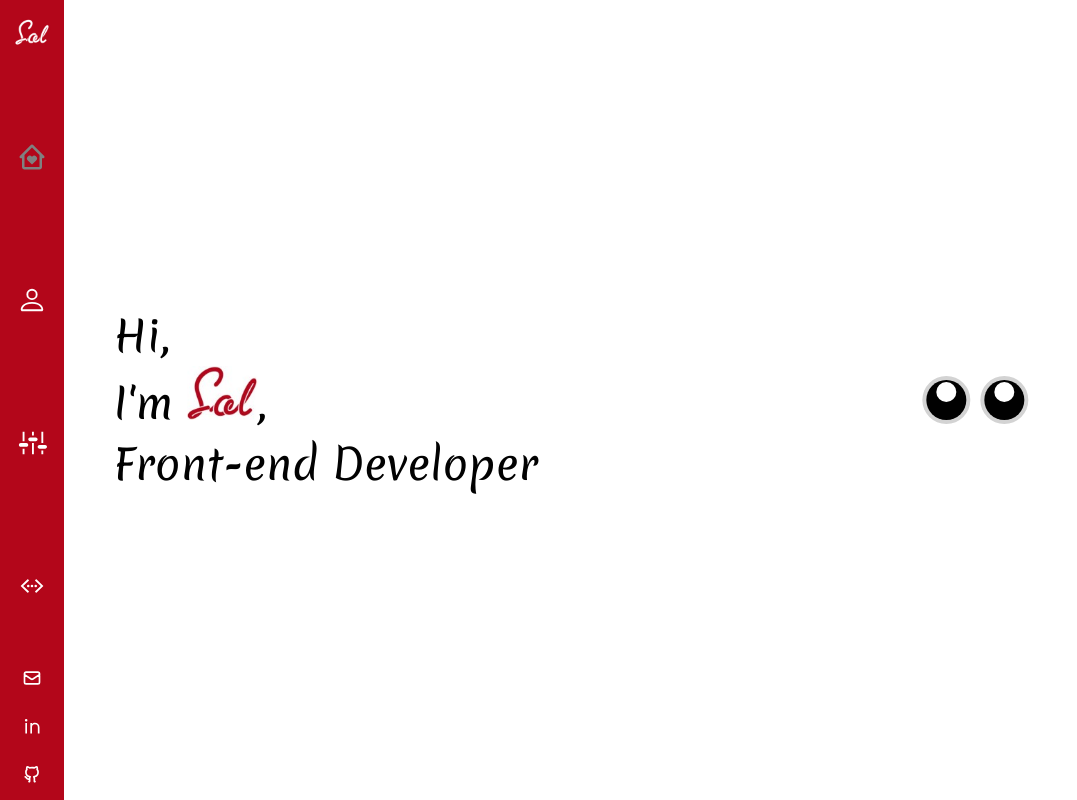
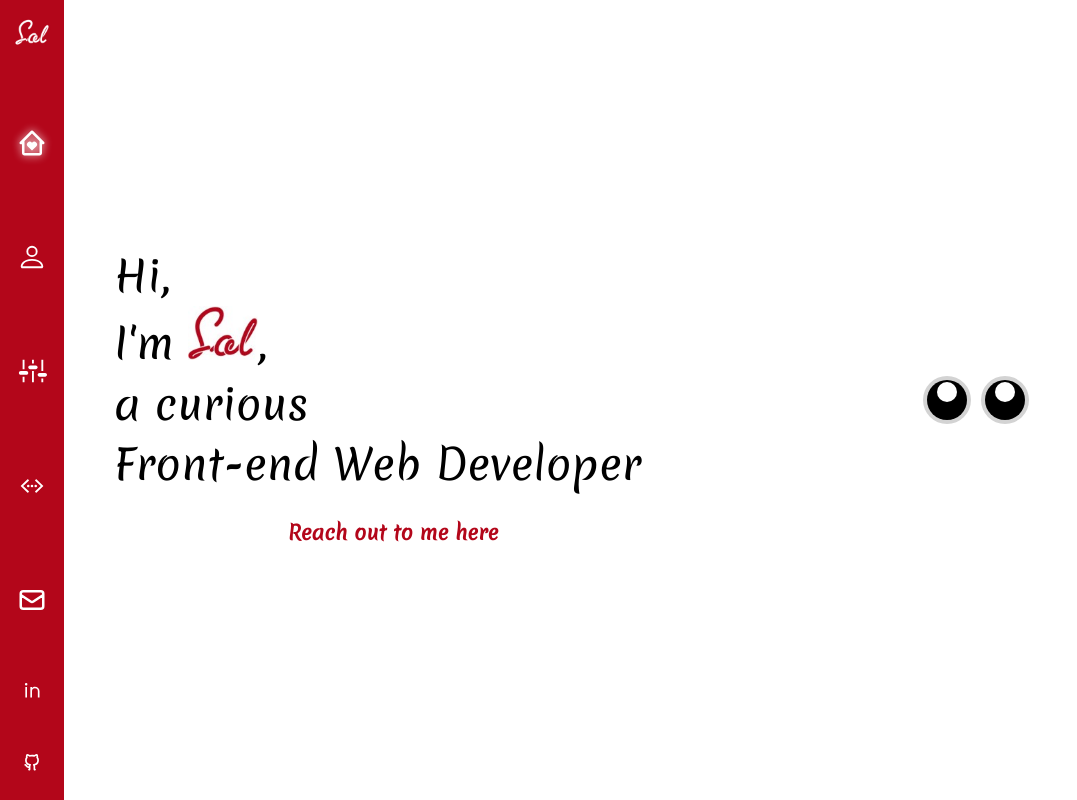
Before and after one commit to Solymaz/Solmaz-Portfolio, a React (Create React App) app: page / in a window 1280 px wide. Shown: the whole page, without its empty margins (0-1077 px from the left). Built offline with nearby package versions, Linux system fonts and the light colour scheme.

Commit message:
changed page animation and active style

```diff
--- a/src/Pages/Contact/Contact.js
+++ b/src/Pages/Contact/Contact.js
@@ -27,13 +27,13 @@ const Contact = () => {
       className="contactMe"
     >
       <div className="text">
-        <h1>Contact me</h1>
+        <h1>Reach out to me</h1>
         <p>
-          As a junior frontend developer I am intersetd in opportunities that
-          provides me whit the chance to learn and practice modent frontend
-          developemnt by doing. However, please do not hesitate to hit me up if
-          you have any other question. I would also be very happy to know your
-          opinion and get your cponstruvtive feedback about my work.
+          As a junior frontend developer I am interested in opportunities that
+          provides me with the chance of learning modern frontend development by
+          doing. However, please do not hesitate to hit me up if you have any
+          other questions. Constructive feedback on my work is greatly
+          appreciated.
         </p>
       </div>
       <form onSubmit={handleSubmit(onSubmit)} className="form">
--- a/src/Pages/Home/Home.js
+++ b/src/Pages/Home/Home.js
@@ -1,5 +1,6 @@
 import React from "react";
 import { motion } from "framer-motion";
+import { Link } from "react-router-dom";
 import "./home.css";
 import MouseTracker from "./components/MouseTracker/MouseTracker";
 import { pageVariants, pageTransition } from "../../Style/Animations";
@@ -18,8 +19,12 @@ const Home = () => {
         Hi,
         <br />
         I'm <img src="name.jpg" className="name" alt="name" />,
+        <br />a curious
         <br />
-        Front-end Developer
+        Front-end Web Developer
+        <div className="reachMe">
+          <Link to="/contact">Reach out to me here</Link>
+        </div>
       </div>
       <div className="eyes">
         <MouseTracker />
--- a/src/Pages/Home/home.css
+++ b/src/Pages/Home/home.css
@@ -18,3 +18,17 @@
 .name {
   max-width: 70px;
 }
+.reachMe {
+  text-align: center;
+}
+.reachMe a {
+  text-decoration: none;
+  color: #b3061a;
+  font-size: 20px;
+  font-weight: bold;
+  transition: all 200ms ease-in;
+  margin-top: 20px;
+}
+.reachMe a:hover {
+  font-size: 22px;
+}
--- a/src/Style/Animations.js
+++ b/src/Style/Animations.js
@@ -1,23 +1,18 @@
 export const pageVariants = {
   initial: {
     opacity: 0,
-    x: "-100vw",
-    scale: 0.7,
+    scale: 0.8,
   },
   in: {
     opacity: 1,
-    x: 0,
     scale: 1,
   },
   out: {
     opacity: 0,
-    x: "-100vw",
-    scale: 1.3,
+    scale: 0.8,
   },
 };
 
 export const pageTransition = {
-  type: "tween",
-  ease: "anticipate",
-  duration: 0.8,
+  duration: 0.7,
 };
--- a/src/components/Navbar/Navbar.js
+++ b/src/components/Navbar/Navbar.js
@@ -26,11 +26,11 @@ const Navbar = () => {
         <NavLink to="/projects" className="navItem" activeClassName="selected">
           <IoIosCodeWorking />
         </NavLink>
+        <NavLink to="/contact" className="navItem" activeClassName="selected">
+          <HiOutlineMail />
+        </NavLink>
       </div>
       <div className="contact">
-        <NavLink to="/contact" activeClassName="selected" className="link">
-          <HiOutlineMail />
-        </NavLink>
         <a
           href="https://www.linkedin.com/in/solmaz-seyedmousavi/"
           target="_blank"
--- a/src/components/Navbar/navbar.css
+++ b/src/components/Navbar/navbar.css
@@ -20,7 +20,7 @@
 }
 .information {
   display: grid;
-  grid-template-rows: 1fr 1fr 1fr 1fr;
+  grid-template-rows: 1fr 1fr 1fr 1fr 1fr;
   grid-template-columns: 1fr;
   grid-area: information;
   place-items: center center;
@@ -28,7 +28,7 @@
 }
 .contact {
   display: grid;
-  grid-template-rows: 1fr 1fr 1fr;
+  grid-template-rows: 1fr 1fr;
   grid-template-columns: 1fr;
   grid-area: contact;
   font-size: 20px;
@@ -56,11 +56,11 @@
   width: 100%;
 }
 
-.navItem:hover:nth-child(n + 0):nth-child(-n + 4) svg {
+.navItem:hover:nth-child(n + 0):nth-child(-n + 5) svg {
   opacity: 0;
   transition: all 250ms ease-out;
 }
-.navItem:hover:nth-child(n + 0):nth-child(-n + 4):after {
+.navItem:hover:nth-child(n + 0):nth-child(-n + 5):after {
   opacity: 1;
   transition: all 250ms ease-in;
 }
@@ -79,13 +79,14 @@
 .navItem:hover:nth-child(4):after {
   content: "PROJECTS";
 }
+.navItem:hover:nth-child(5):after {
+  content: "CONTACT";
+}
 .link {
   color: white;
   text-decoration: none;
 }
-.link:hover {
-  color: gray;
+.link:hover,
+.selected {
+  filter: drop-shadow(0px 0px 4px white);
 }
-.selected {
-  color: gray;
-}
```
